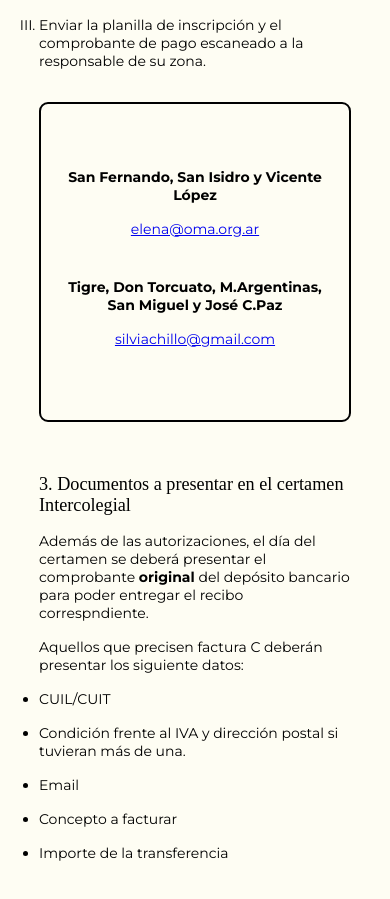
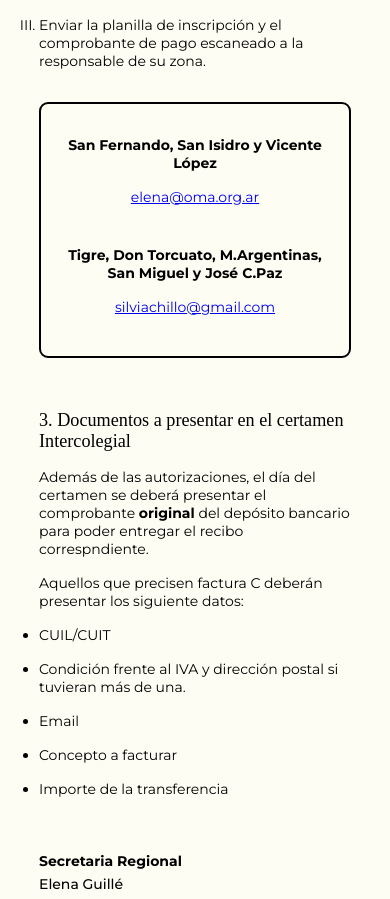
Before and after one commit to JZylber/oma-san-isidro, a Next.js app: page /oma/inscripcion in a window 390 px wide. Shown: the part 1183-2082 px from the top of the page. Built offline with nearby package versions, Linux system fonts and the light colour scheme; a web font is replaced by a local one.

Commit message:
fix(inscription): removed extra padding of mobile contact information

```diff
--- a/components/Inscription/Inscription.module.scss
+++ b/components/Inscription/Inscription.module.scss
@@ -91,7 +91,7 @@
   margin-top: 3.2rem;
   margin-bottom: 3.2rem;
   @include shared.mobile-only {
-    padding: 32px 16px 32px 16px;
+    padding: 0 16px 0 16px;
   }
   @include shared.not-mobile{
     padding:  0 3.2rem 0 3.2rem;
```
